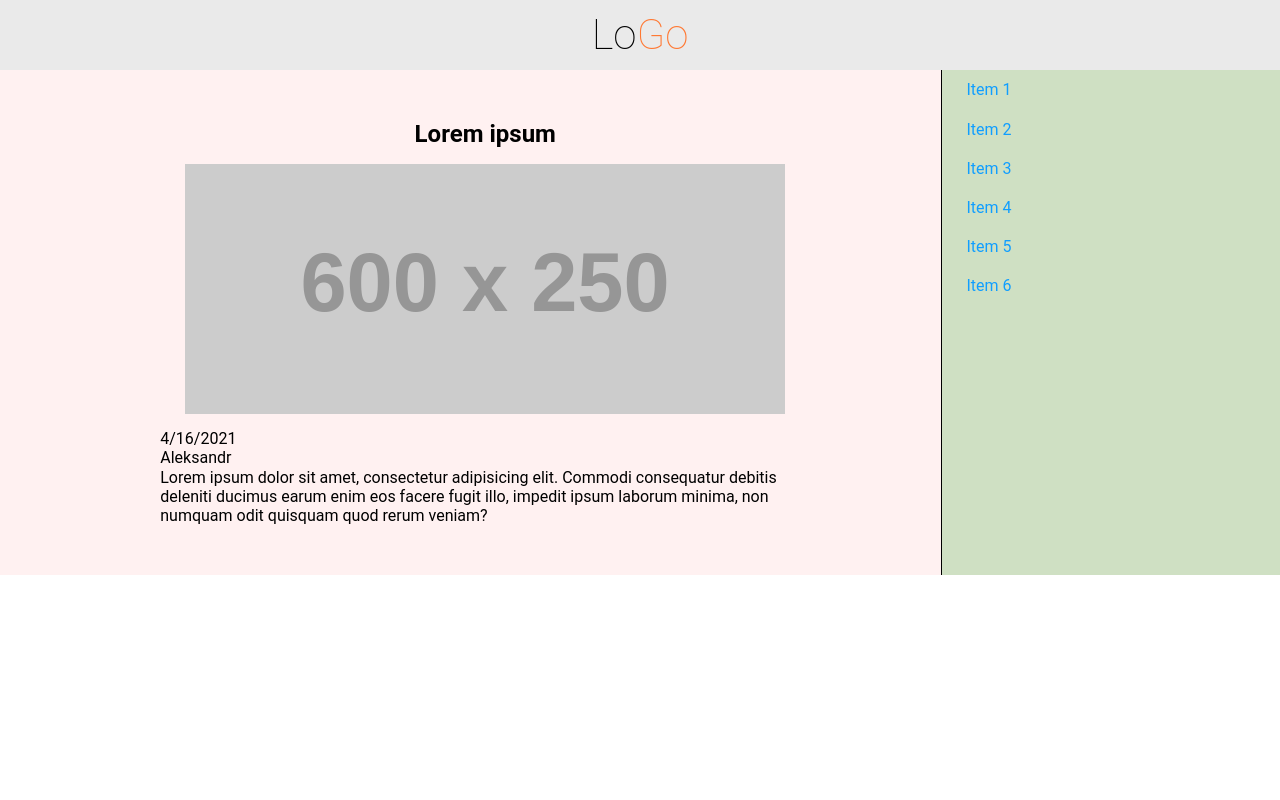
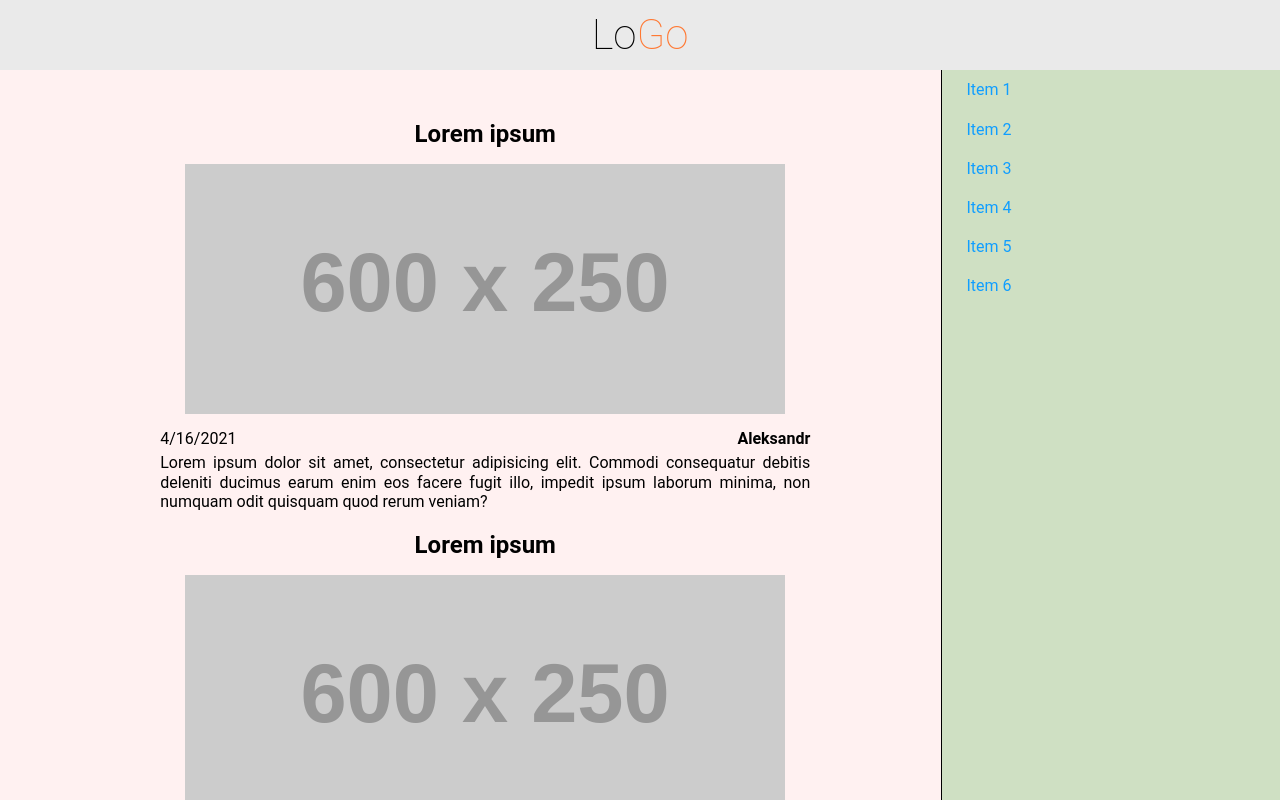
Before and after one commit to AlexWebUa/react-training, a React (Create React App) app: page / in a window 1280 px wide. Shown: the top 800 px of the page. Built offline with nearby package versions, Linux system fonts and the light colour scheme.

Commit message:
Changed structure

```diff
--- a/src/App.js
+++ b/src/App.js
@@ -1,7 +1,7 @@
 import React from "react";
 import './App.scss';
-import Header from "./components/Header";
-import Main from "./components/Main";
+import Header from "./components/Header/Header";
+import Main from "./components/Main/Main";
 
 function App() {
     return (
--- a/src/components/Main.jsx
+++ b/src/components/Main/Main.jsx
@@ -1,6 +1,6 @@
 import React from "react";
-import Post from "./Post";
-import Sidebar from "./Sidebar";
+import Post from "./Post/Post";
+import Sidebar from "./Sidebar/Sidebar";
 import "./Main.scss";
 
 const Main = () => {
@@ -8,6 +8,8 @@ const Main = () => {
         <main className="main">
             <div className="content">
                 <div className="container">
+                    <Post/>
+                    <Post/>
                     <Post/>
                 </div>
             </div>
--- /dev/null
+++ b/src/components/Main/Post/Post.scss
@@ -0,0 +1,31 @@
+.post {
+    max-width: 650px;
+    margin: 0 auto;
+
+    & + .post {
+        margin-top: 20px;
+    }
+
+    &__title {
+        text-align: center;
+    }
+
+    &__img {
+        margin: 15px auto;
+    }
+
+    &__info {
+        display: flex;
+        flex-direction: row;
+        justify-content: space-between;
+        margin-bottom: 5px;
+
+        &-author {
+            font-weight: bold;
+        }
+    }
+
+    &__description {
+        text-align: justify;
+    }
+}
--- a/src/components/Post.scss
+++ /dev/null
@@ -1,16 +0,0 @@
-.post {
-    max-width: 650px;
-    margin: 0 auto;
-
-    & + .post {
-        margin-top: 20px;
-    }
-
-    &__title {
-        text-align: center;
-    }
-
-    &__img {
-        margin: 15px auto;
-    }
-}
```
Also changed, not shown: src/components/Header/Header.jsx (renamed from src/components/Header.jsx), src/components/Header/Header.scss (renamed from src/components/Header.scss), src/components/Main/Main.scss (renamed from src/components/Main.scss), src/components/Main/Post/Post.jsx (renamed from src/components/Post.jsx), src/components/Main/Sidebar/Sidebar.jsx (renamed from src/components/Sidebar.jsx), src/components/Main/Sidebar/Sidebar.scss (renamed from src/components/Sidebar.scss).
